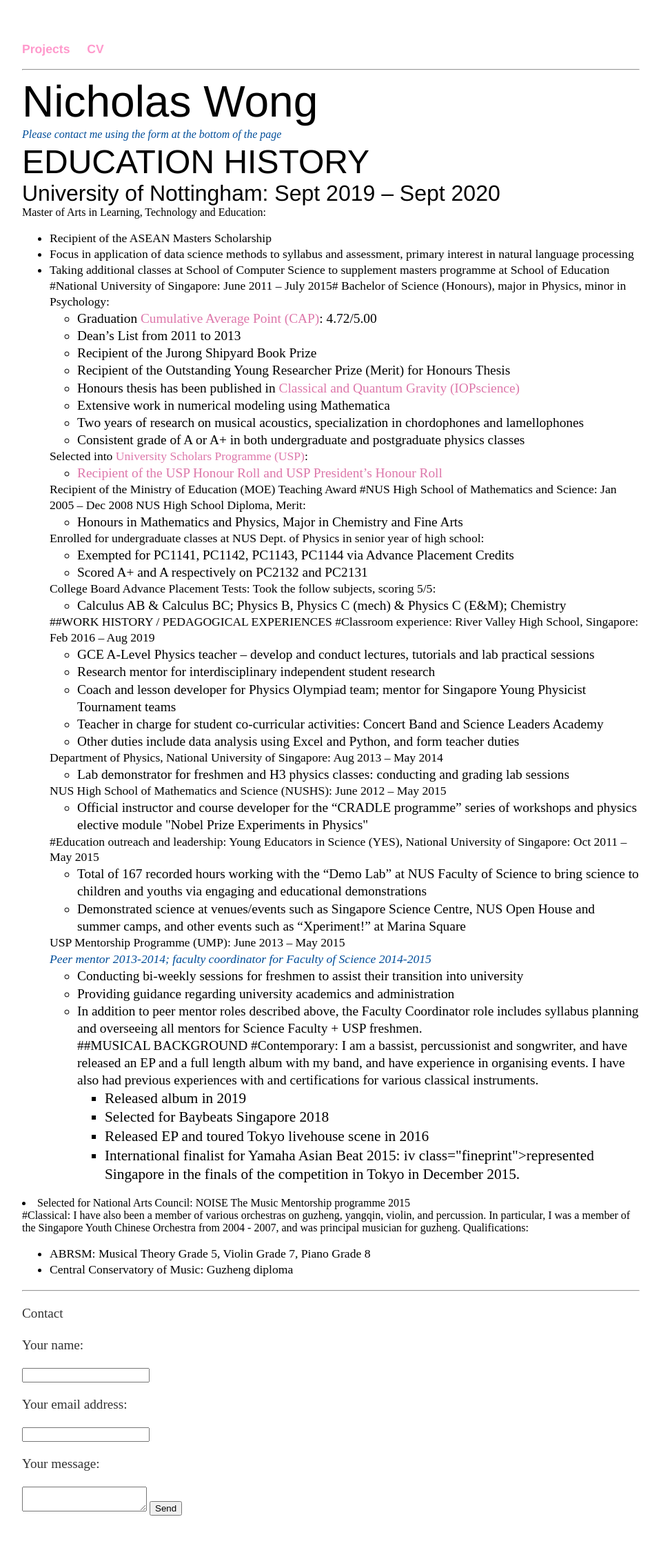
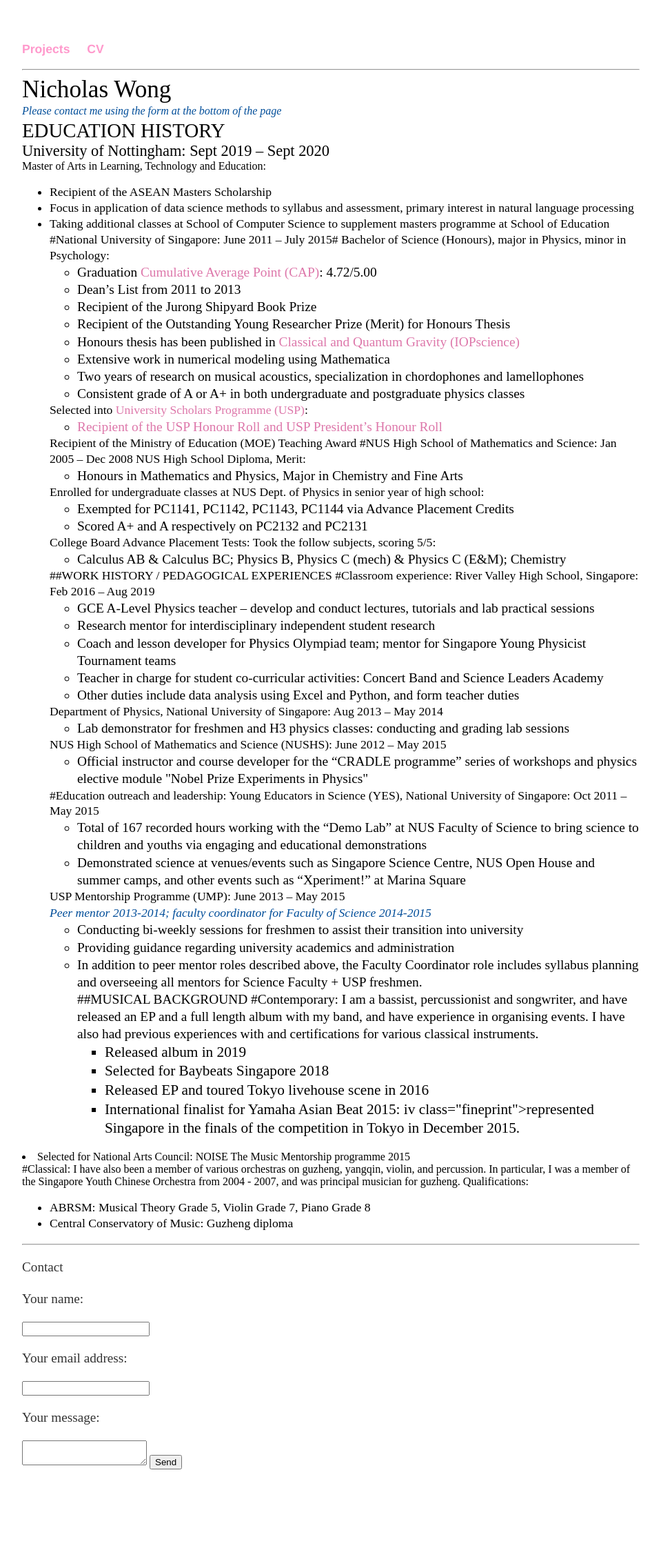
Before and after one commit to not-even-wong/not-even-wong.github.io, a Jekyll site: the page built from cv/index.html, in a window 1280 px wide. Shown: the whole page at 69% size, without its empty margins (160-1119 px from the left). Built offline with Jekyll 4.4.1, drawn with Linux system fonts in a browser that asks for light colours; after the commit the page ends 2190 px from its top, so only the background shows below that.

Commit message:
Update main.css

```diff
--- a/css/main.css
+++ b/css/main.css
@@ -43,16 +43,13 @@ a:hover {
     text-decoration: underline;
 }
 .h3 {
-    font-size: 4em;
-    font-family:'Helvetica', 'Arial', 'Sans-Serif';
+    font-size: 2.2em;
 }
 .h2 {
-    font-size: 3em;
-    font-family:'Helvetica', 'Arial', 'Sans-Serif';
+    font-size: 1.8em;
 }
 .h1 {
-    font-size: 2em;
-    font-family:'Helvetica', 'Arial', 'Sans-Serif';
+    font-size: 1.4em;
 }
 p {
     font-size: 1.2em;
```
